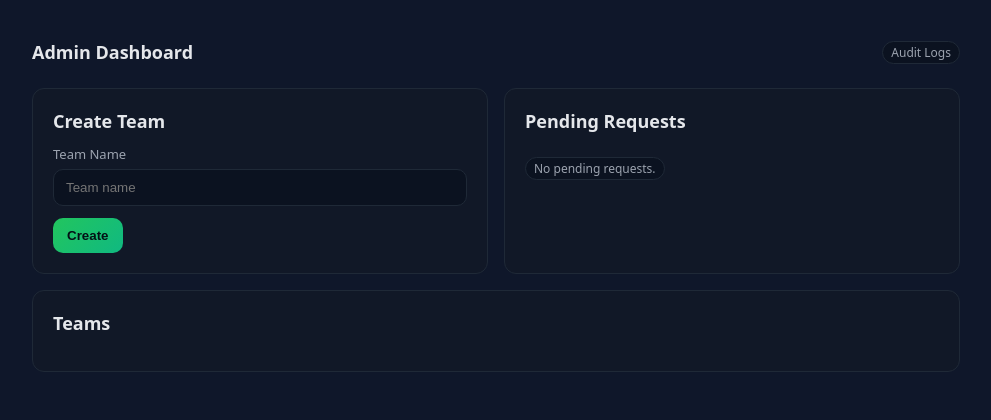
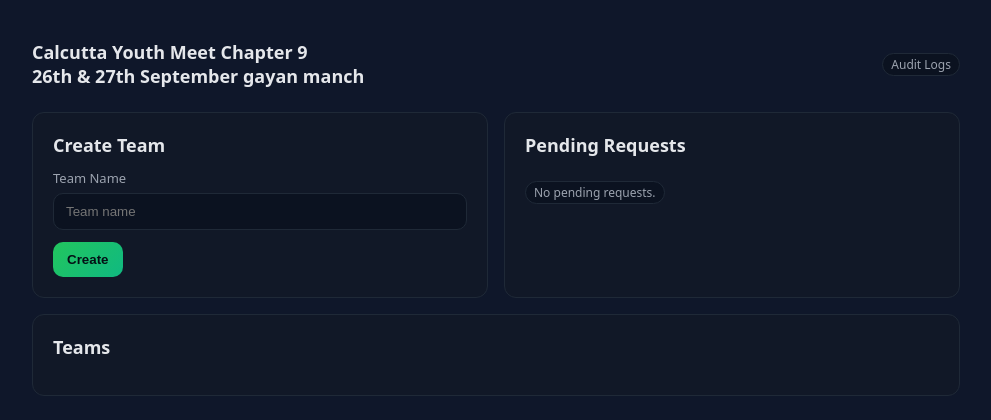
Before and after one commit to debdev2304/Registration-, a Node server app: page /admin/ in a window 1280 px wide. Shown: the top 420 px of the page, without its empty margins (144-1135 px from the left). Run offline with Node 20, Linux system fonts and the light colour scheme; the visitor is signed in with stand-in values (Sample User, id 1); data that the repository does not hold is empty; some libraries are stand-ins or nearby versions.

Commit message:
ui: update headers to 'Calcutta Youth Meet Chapter 9' and dates

```diff
--- a/src/views/admin/dashboard.ejs
+++ b/src/views/admin/dashboard.ejs
@@ -3,13 +3,13 @@
 	<head>
 		<meta charset="utf-8" />
 		<meta name="viewport" content="width=device-width, initial-scale=1" />
-		<title>Admin Dashboard</title>
+		<title>Admin Dashboard - Calcutta Youth Meet Chapter 9</title>
 		<link rel="stylesheet" href="/styles.css" />
 	</head>
 	<body>
 		<div class="container">
 			<div class="header">
-				<div class="brand">Admin Dashboard</div>
+				<div class="brand">Calcutta Youth Meet Chapter 9<br />26th & 27th September gayan manch</div>
 				<a href="/admin/audit" class="badge">Audit Logs</a>
 			</div>
 			<div class="main">
--- a/src/views/admin/login.ejs
+++ b/src/views/admin/login.ejs
@@ -3,13 +3,13 @@
 	<head>
 		<meta charset="utf-8" />
 		<meta name="viewport" content="width=device-width, initial-scale=1" />
-		<title>Admin Login</title>
+		<title>Admin Login - Calcutta Youth Meet Chapter 9</title>
 		<link rel="stylesheet" href="/styles.css" />
 	</head>
 	<body>
 		<div class="container">
 			<div class="header">
-				<div class="brand">Registration Portal</div>
+				<div class="brand">Calcutta Youth Meet Chapter 9<br />26th & 27th September gayan manch</div>
 			</div>
 			<div class="main">
 				<div class="card">
--- a/src/views/participant/login.ejs
+++ b/src/views/participant/login.ejs
@@ -3,13 +3,13 @@
 	<head>
 		<meta charset="utf-8" />
 		<meta name="viewport" content="width=device-width, initial-scale=1" />
-		<title>Login</title>
+		<title>Login - Calcutta Youth Meet Chapter 9</title>
 		<link rel="stylesheet" href="/styles.css" />
 	</head>
 	<body>
 		<div class="container">
 			<div class="header">
-				<div class="brand">Registration Portal</div>
+				<div class="brand">Calcutta Youth Meet Chapter 9<br />26th & 27th September gayan manch</div>
 			</div>
 			<div class="main">
 				<div class="card">
--- a/src/views/participant/register.ejs
+++ b/src/views/participant/register.ejs
@@ -3,13 +3,13 @@
 	<head>
 		<meta charset="utf-8" />
 		<meta name="viewport" content="width=device-width, initial-scale=1" />
-		<title>Registration</title>
+		<title>Registration - Calcutta Youth Meet Chapter 9</title>
 		<link rel="stylesheet" href="/styles.css" />
 	</head>
 	<body>
 		<div class="container">
 			<div class="header">
-				<div class="brand">Registration Portal</div>
+				<div class="brand">Calcutta Youth Meet Chapter 9<br />26th & 27th September gayan manch</div>
 				<a href="/participant/logout" class="badge">Logout</a>
 			</div>
 			<div class="main">
--- a/src/views/participant/submitted.ejs
+++ b/src/views/participant/submitted.ejs
@@ -3,13 +3,13 @@
 	<head>
 		<meta charset="utf-8" />
 		<meta name="viewport" content="width=device-width, initial-scale=1" />
-		<title>Submitted</title>
+		<title>Submitted - Calcutta Youth Meet Chapter 9</title>
 		<link rel="stylesheet" href="/styles.css" />
 	</head>
 	<body>
 		<div class="container">
 			<div class="header">
-				<div class="brand">Registration Portal</div>
+				<div class="brand">Calcutta Youth Meet Chapter 9<br />26th & 27th September gayan manch</div>
 			</div>
 			<div class="main">
 				<div class="card">
--- a/src/views/participant/verify.ejs
+++ b/src/views/participant/verify.ejs
@@ -3,13 +3,13 @@
 	<head>
 		<meta charset="utf-8" />
 		<meta name="viewport" content="width=device-width, initial-scale=1" />
-		<title>Verify OTP</title>
+		<title>Verify OTP - Calcutta Youth Meet Chapter 9</title>
 		<link rel="stylesheet" href="/styles.css" />
 	</head>
 	<body>
 		<div class="container">
 			<div class="header">
-				<div class="brand">Registration Portal</div>
+				<div class="brand">Calcutta Youth Meet Chapter 9<br />26th & 27th September gayan manch</div>
 			</div>
 			<div class="main">
 				<div class="card">
```
